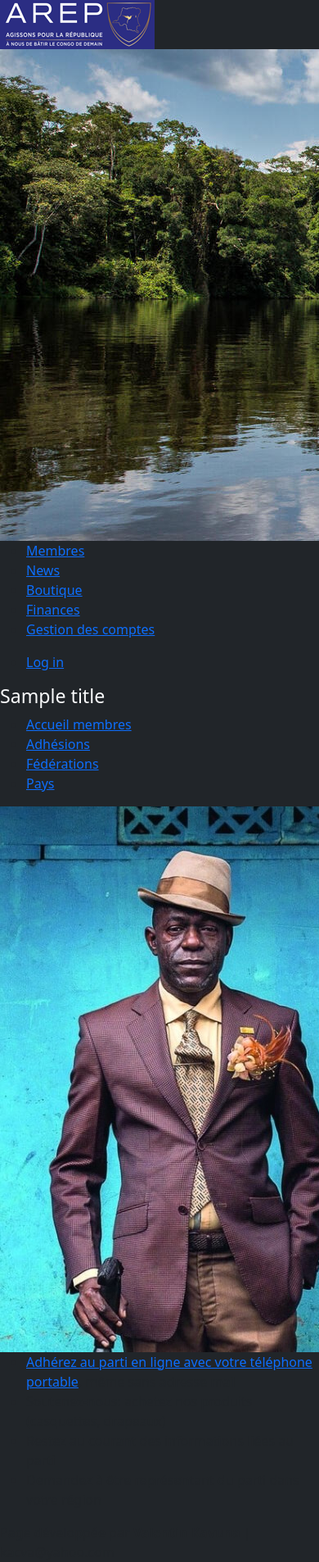
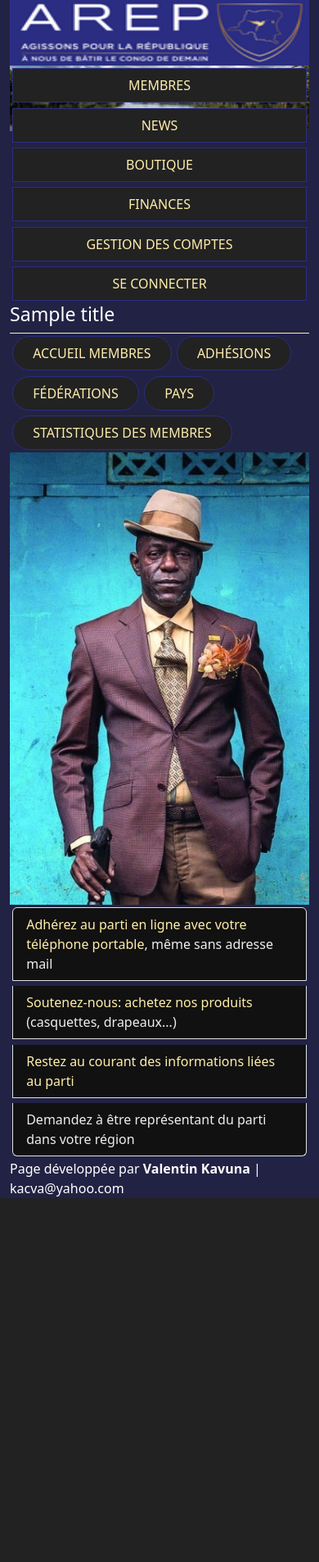
Before and after one commit to zoenaarj5/dgen, a Django app: template membership/templates/membership/home.html in a window 390 px wide; the page is wider, and only the part inside the window is pictured. Shown: that part at 82% size. After the commit the page ends 1462 px from the top of that part, so only its background shows below. Run offline with Django 3.2, Linux system fonts and the light colour scheme; the template is opened without the code that fills it: most values are stand-ins (such as "Sample title", 1, 10 or a date in 2020); some libraries are stand-ins or nearby versions.

Commit message:
2025-07-24 - Menu's design changed

```diff
--- /dev/null
+++ b/core/static/style/main-ter.css
@@ -0,0 +1,38 @@
+body{
+    background-color:#2B2D83;
+    background-color:#224;
+}a{
+    text-decoration: none;
+    color:#FEA;
+}a:hover{
+    color:#EEE;
+}header{
+    height:5em;
+}.sub-menu > .sub-menu-item{
+    background-color: #222;
+    margin:.2em .2em .2em .2em;
+    border:solid 1px #2B2D83;
+    border-radius:2em;
+    padding-left: .5em;
+    padding-right: .5em;
+}.sub-menu > .sub-menu-item:hover{
+    background-color: inherit;
+    border-color: #EEE;
+}.sub-menu > .sub-menu-item > a{
+    color:#FEA;
+}#main-menu-left > .main-menu-left-item{
+    background-color: #222;
+    border:solid 1px #2B2D83;
+    margin:.2em .2em .2em .2em;
+}#main-menu-left > .main-menu-left-item:hover{
+    background-color: inherit;
+    border: solid 1px #EEE;
+}#main-menu-left > .main-menu-left-item > a{
+    color:#FEA;
+}#main-menu-left > .main-menu-left-item > a:hover{
+    color:white;
+}.title-block{
+    background-color:inherit;
+    border-bottom:solid 1px #FEA;
+    color:white;
+}
--- a/core/static/style/main.css
+++ b/core/static/style/main.css
@@ -9,7 +9,7 @@
 }a:visited{
     color:#AFF;
 }
-#main-menu:{
+#main-menu-bar:{
     background-color:black;
     color:lightgray;
 }
--- /dev/null
+++ b/core/static/style/membership/home.css
@@ -0,0 +1,7 @@
+#home-block>#home-presentation-block>#home-presentation-list-group>li{
+    background-color:#111;
+    color:#EEE;
+    margin:.2em;
+}#home-block>#home-presentation-block>#home-presentation-list-group>li:hover{
+    background-color:#2B2D83;
+}
--- a/core/templates/core/master.html
+++ b/core/templates/core/master.html
@@ -6,24 +6,32 @@
 <head>
     <meta title="AREP, notre pilier" description="AREP est un des partis politiques les plus en vue en République Démocratique du Congo." keywords="arep, congo, rdc, parti, politique, démocratie, république"></meta>
     {% block mainTitle %}{% endblock %}
-    <!--link rel="stylesheet" href="{% static 'style/main.css' %}"-->
+    <link rel="stylesheet" href="{% static 'style/main-ter.css' %}">
 </head>
-<body class="bg-dark col">
-    <header class="row"><div class="col-sm-3"><a href="/"><img src="{% static 'img/logo_3.png' %}"/></a></div><div class="col-sm-9"><img src="{% static 'img/congo-basin.jpg' %}" alt=""></div></header>
-    <nav id="main-menu-bar">
-        <ul id="main-menu-left">
-            <li class="main-menu-item"><a href="/membership">Membres</a></li>
-            <li class="main-menu-item"><a href="/blog">News</a></li>
-            <li class="main-menu-item"><a href="/shop">Boutique</a></li>
-            <li class="main-menu-item"><a href="/finance">Finances</a></li>
-            <li class="main-menu-item"><a href="/accounts">Gestion des comptes</a></li>
-        </ul>
-        <ul id="main-menu-right"><li><a href="/core/login">Log in</a></li></ul>
-    </nav>
-    <div class="bg-dark text-light">{% block title %}{% endblock %}</div>
-    {% block subMenu %}{% endblock %}
-    {% block content %}{% endblock %}
+<body class="container text-white">
+    <header class="row">
+        <div class="h-100 col-sm-6 col-md-4 col-lg-3"><img class="w-100 h-100" src="{% static 'img/logo_3.png' %}"/></div>
+        <div class="h-100 col-sm-6 col-md-8 col-lg-9"><img class="w-100 h-100" src="{% static 'img/congo-basin.jpg' %}" alt=""/></div>
+    </header>
+    <div id="main-bar" class="row">
+        <nav id="main-menu-bar" class="col-sm-5 col-md-4 col-lg-3 text-center text-uppercase">
+            <ul id="main-menu-left" class="nav navbar-nav">
+                <li class="main-menu-left-item nav-item"><a class="nav-link" href="/membership">Membres</a></li>
+                <li class="main-menu-left-item nav-item"><a class="nav-link" href="/blog">News</a></li>
+                <li class="main-menu-left-item nav-item"><a class="nav-link" href="/shop">Boutique</a></li>
+                <li class="main-menu-left-item nav-item"><a class="nav-link" href="/finance">Finances</a></li>
+                <li class="main-menu-left-item nav-item"><a class="nav-link" href="/accounts">Gestion des comptes</a></li>
+                <li class="main-menu-left-item nav-item"><a class="nav-link" href="/core/login">Se connecter</a></li>
+            </ul>
+            <!--ul id="main-menu-right"><li><a href="/core/login">Log in</a></li></ul-->
+        </nav>
+        <div id="main-content-bar" class="col-sm-7 col-md-8 col-lg-9">
+            <div class="title-block" class="text-light text-center">{% block title %}{% endblock %}</div>
+            <nav class="sub-menu-bar text-uppercase">
+            {% block subMenu %}{% endblock %}
+            </nav>
+            {% block content %}{% endblock %}
+        </div>
+    </div>
     <footer>Page développée par <b>Valentin Kavuna</b> | <a mailto="kacva@yahoo.com">kacva@yahoo.com</a></footer>
-    <style>
-    </style>
 </body>
--- /dev/null
+++ b/membership/templates/membership/charts.html
@@ -0,0 +1,6 @@
+{% extends "membership/master.html" %}
+    {% block title %}<h3>{{title}}</h3>{% endblock %}
+    {% block content %}
+    <h3>Page de statistiques</h3>
+    {{ included_html | safe }}
+    {% endblock %}
--- a/membership/templates/membership/country-list.html
+++ b/membership/templates/membership/country-list.html
@@ -14,4 +14,3 @@
         {% endfor %}
     </table>
     {% endblock %}
-</head>
--- a/membership/templates/membership/home.html
+++ b/membership/templates/membership/home.html
@@ -2,14 +2,16 @@
 {% load static %}
     {% block title %}<h3>{{title}}</h3>{% endblock %}
     {% block content %}
-    <div class="home-block">
-        <div class="home-picture-block"><img src="{% static 'img/sapman.jpg' %}" alt=""></div>
-        <div class = "home-presentation-block">
-            <ul>
-                <li><a href="{% url 'addMember' %}">Adhérez au parti en ligne avec votre téléphone portable</a>, même sans adresse mail</li>
-                <li>Soutenez-nous: achetez nos produits (casquettes, drapeaux)</li>
-                <li>Restez au courant des informations liées au parti</li>
-                <li>Demandez à être représentant du parti dans votre région</li>
-            </ul></div>
+    <link rel="stylesheet" href="{% static 'style/membership/home.css' %}">
+    <div id="home-block" class="row">
+        <div id="home-picture-block" class="col-sm-6 col-md-5 col-lg-4 col-xl-3"><img src="{% static 'img/sapman.jpg' %}" alt="" class="w-100"></div>
+        <div id="home-presentation-block" class="col-sm-6 col-md-7 col-lg-8 col-xl-9">
+            <ul id="home-presentation-list-group" class="list-group">
+                <li class="list-group-item"><a href="{% url 'addMember' %}">Adhérez au parti en ligne avec votre téléphone portable</a>, même sans adresse mail</li>
+                <li class="list-group-item"><a href="/shop/">Soutenez-nous: achetez nos produits</a> (casquettes, drapeaux...)</li>
+                <li class="list-group-item"><a href="/blog/">Restez au courant des informations liées au parti</a></li>
+                <li class="list-group-item">Demandez à être représentant du parti dans votre région</li>
+            </ul>
+        </div>
     </div>
     {% endblock %}
--- a/membership/templates/membership/master.html
+++ b/membership/templates/membership/master.html
@@ -1,6 +1,6 @@
 {% extends "core/master.html" %}
 {% block mainTitle %}<title>AREP - Adhésions</title>{% endblock %}
-    <header><h3>{% block title %}{% endblock %}</h3></header>
+    <h3>{% block title %}{% endblock %}</h3>
     {% block subMenu %}
     {% include "membership/part/submenu.html" %}
     {% endblock %}
--- a/membership/templates/membership/member-list.html
+++ b/membership/templates/membership/member-list.html
@@ -3,17 +3,19 @@
     {% block content %}
     <div><a href="/membership/add-member">Ajouter un membre</a></div>
     <table class="table table-dark">
-        <tr><th scope="col">Titre</th><th scope="col">Noms</th><th scope="col">Fédération</th><th scope="col">Branche</th><th scope="col">Sexe</th><th scope="col">Statut marital</th><th scope="col">Statut membre</th><th scope="col">Catégorie</th></tr>
+        <tr><th scope="col">Titre</th><th scope="col">Noms</th><th scope="col">Fédération</th><th scope="col">Branche</th><th scope="col">Age</th><th scope="col">Sexe</th><th scope="col">Statut marital</th><th scope="col">Statut membre</th><th scope="col">Catégorie</th><th></th></tr>
         {% for member in memberz %}
         <tr>
             <td>{{member.get_title_display}}</td>
             <td>{{member.first_name}} <strong>{{member.name | upper}}</strong> {{member.postname | upper}}</td>
             <td>{{member.branch.federation.name}}</td>
             <td>{{member.branch.name}}</td>
+            <td>{{member.age}}</td>
             <td>{{member.get_sex_display}}</td>
             <td>{{member.get_marital_status_display}}</td>
             <td>{{member.get_status_display}}</td>
             <td>{{member.get_category_display}}</td>
+            <td><a href="/membership/edit-member/{{member.id}}">Modifier</a></td>
         </tr>
         {% endfor %}
     </table>
--- a/membership/templates/membership/part/submenu.html
+++ b/membership/templates/membership/part/submenu.html
@@ -1,6 +1,7 @@
-    <ul class="sub-menu">
-        <li class="nav-item"><a href="/membership/">Accueil membres</a></li>
-        <li class="nav-item"><a href="/membership/members/">Adhésions</a></li>
-        <li class="nav-item active"><a href="/membership/federations/">Fédérations</a></li>
-        <li class="nav-item"><a href="/membership/countries">Pays</a></li>
+    <ul class="sub-menu nav text-center">
+        <li class="sub-menu-item nav-item"><a class="nav-link" href="/membership/">Accueil membres</a></li>
+        <li class="sub-menu-item nav-item"><a class="nav-link" href="/membership/members/">Adhésions</a></li>
+        <li class="sub-menu-item nav-item active"><a class="nav-link" href="/membership/federations/">Fédérations</a></li>
+        <li class="sub-menu-item nav-item"><a class="nav-link" href="/membership/countries">Pays</a></li>
+        <li class="sub-menu-item nav-item"><a class="nav-link" href="/membership/charts">Statistiques des membres</a></li>
     </ul>
--- a/membership/urls.py
+++ b/membership/urls.py
@@ -3,6 +3,9 @@
 from . import views
 urlpatterns = [
     path("",views.index,name="index"),
+    path("charts/",views.charts,name="charts"),
+    path("member-charts/",views.memberCharts,name="memberCharts"),
+    path("edit-member/<int:member_id>",views.editMember,name="editMember"),
     path("federation/<int:federation_id>/add-branch",views.addBranchToFederation,name="addBranchToFederation"),
     path("add-branch-success/<int:branch_id>",views.addBranchSuccess,name="addBranchSuccess"),
     path("add-member/",views.addMember,name="addMember"),
```
Also changed, not shown: core/static/style/main-alt.css (added, +36 -0 lines), core/static/style/main-bis.css (added, +90 -0 lines), membership/models.py (+9 -1 lines), membership/templates/membership/edit-member.html (added, +118 -0 lines), membership/templates/membership/part/member-charts.html (added, +74 -0 lines), membership/views.py (+51 -0 lines), core/static/img/favicon.ico (added), membership/static/img/icons8-favicon-50.png (added).
